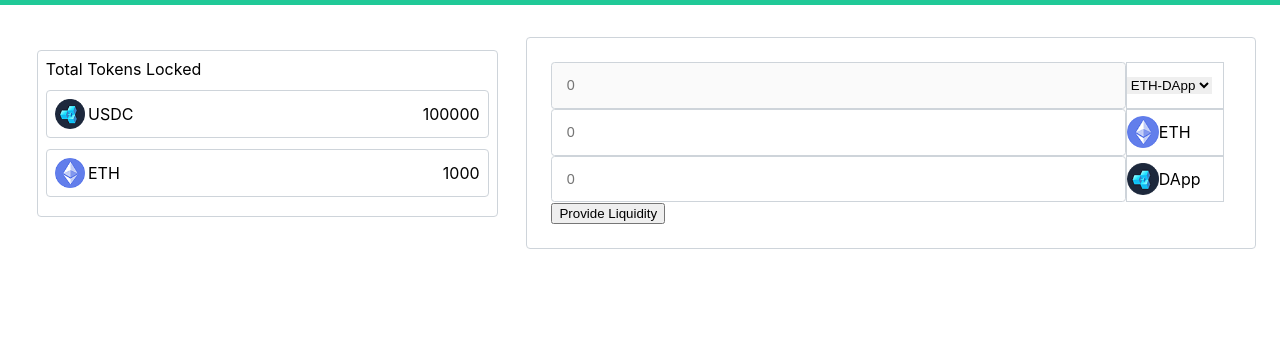
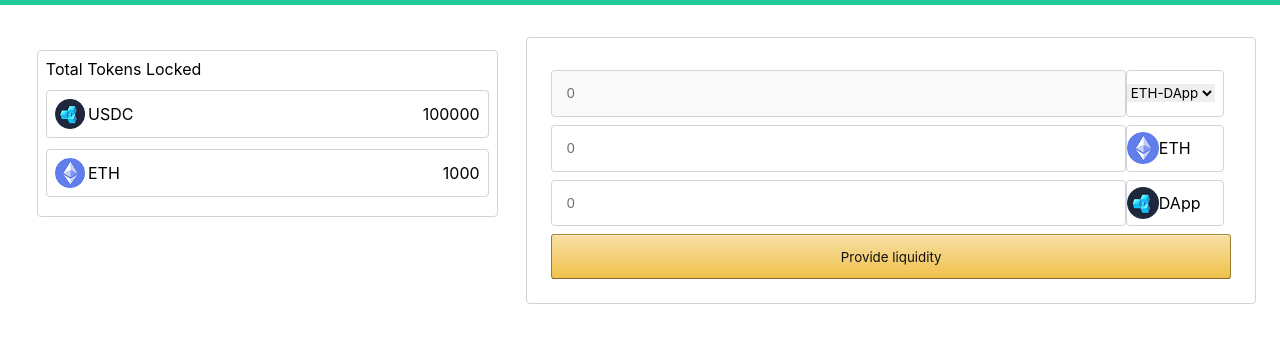
Before and after one commit to icepaigez/Decentralized-ERC-20-Token-Exchange, a React app: page / in a window 1280 px wide. Shown: the part 45-388 px from the top of the page. Built offline with nearby package versions, Linux system fonts and the light colour scheme.

Commit message:
setting up the liquidity provision form

```diff
--- a/src/components/Main/Liquidity/Liquidity.js
+++ b/src/components/Main/Liquidity/Liquidity.js
@@ -24,7 +24,7 @@ class Liquidity extends Component {
 				</div>
 				<div className="pool__liquid">
 					<form className="liquidity__form">
-					  <div>
+					  <div className="liquid__inputs">
 					    <input type="text" placeholder="0" name="pool" disabled/>
 					    <div className="pairs">
 					      <select name="pools" id="pools">
@@ -34,21 +34,21 @@ class Liquidity extends Component {
 					      </select>
 					    </div>
 					  </div>
-					  <div>
+					  <div className="liquid__inputs">
 					    <input type="text" name="" placeholder="0"/>
 					    <div className="pairs">
 					       <img src={ethLogo} height='32' alt=""/>
 					        ETH
 					    </div>
 					  </div>
-					  <div>
+					  <div className="liquid__inputs">
 					    <input type="text" name="" placeholder="0"/>
 					    <div className="pairs">
 					       <img src={tokenLogo} height='32' alt=""/>
 					       DApp
 					    </div>
 					  </div>
-					  <button type="submit">Provide Liquidity</button>
+					  <button type="submit">Provide liquidity</button>
 					</form>
 				</div>
 			</div>
--- a/src/components/Main/Liquidity/liquidity.css
+++ b/src/components/Main/Liquidity/liquidity.css
@@ -57,6 +57,10 @@
 	border-radius: 0.25em;
 }
 
+.liquid__inputs {
+	margin: 0.5em 0 0.5em 0;
+}
+
 .liquidity__form div {
 	display: flex;
 }
@@ -74,8 +78,24 @@
 	width: 6em;
 	align-items: center;
 	justify-content: left;
+	border-radius: 0.25em;
 }
 
 .pairs select {
 	border: transparent;
+	font-family: -apple-system,BlinkMacSystemFont,"Segoe UI",Roboto,"Helvetica Neue",Arial,sans-serif,"Apple Color Emoji","Segoe UI Emoji","Segoe UI Symbol";
 }
+
+.liquidity__form button {
+	font-family: -apple-system,BlinkMacSystemFont,"Segoe UI",Roboto,"Helvetica Neue",Arial,sans-serif,"Apple Color Emoji","Segoe UI Emoji","Segoe UI Symbol";
+	width: 100%;
+	border-radius: 0.25em;
+	padding: 1em;
+	color: #111;
+	background: linear-gradient(to bottom,#f7dfa5,#f0c14b);
+    border-color: #a88734 #9c7e31 #846a29;
+    cursor: pointer;
+    box-shadow: 0 1px 0 rgb(255 255 255 / 40%) inset;
+    border-style: solid;
+    border-width: 1px;
+}
```
